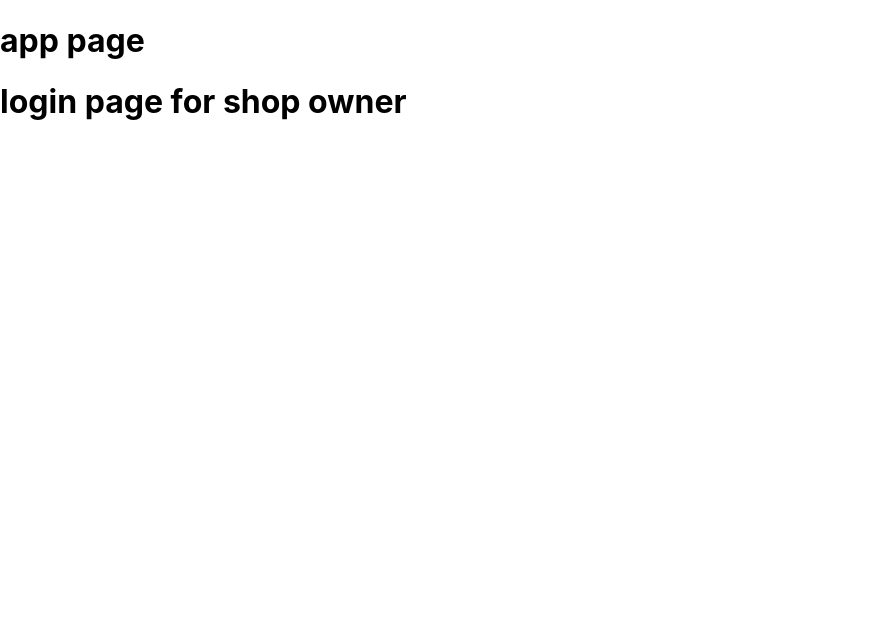
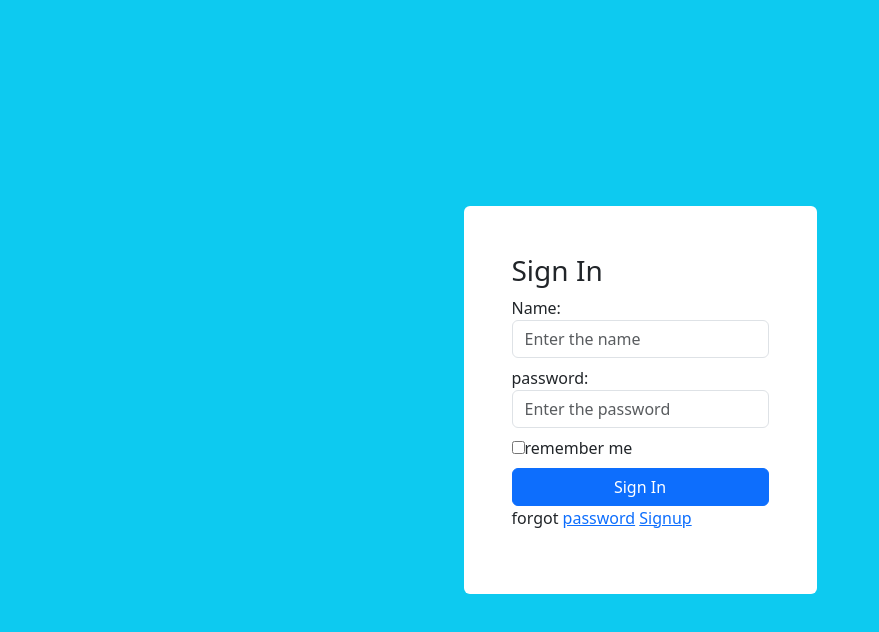
Before and after one commit to 001azim/retail-store, a React (Create React App) app in the folder retail-app/: page /shopownerlogin in a window 1280 px wide. Shown: the top 632 px of the page, without its empty margins (0-879 px from the left). Built offline with nearby package versions, Linux system fonts and the light colour scheme.

Commit message:
shopownerlogin

```diff
--- a/retail-app/package.json
+++ b/retail-app/package.json
@@ -7,7 +7,9 @@
     "@testing-library/react": "^13.4.0",
     "@testing-library/user-event": "^13.5.0",
     "axios": "^1.6.2",
+    "bootstrap": "^5.3.2",
     "react": "^18.2.0",
+    "react-bootstrap": "^2.9.1",
     "react-dom": "^18.2.0",
     "react-router": "^6.19.0",
     "react-router-dom": "^6.19.0",
--- a/retail-app/src/App.js
+++ b/retail-app/src/App.js
@@ -7,6 +7,7 @@ import DEBITLST from './shop-owner/debit';
 import LOGINSO from './shop-owner/login-SO';
 import SALOGIN from './super-admin/login-SA';
 import SO_REG from './super-admin/reg-SO';
+import 'bootstrap/dist/css/bootstrap.min.css'
 import {
   createBrowserRouter,
   RouterProvider,
@@ -60,7 +61,7 @@ function App() {
   return (
     <>
 
-    <h1>app page</h1>
+
     <RouterProvider router={router}/>
 
     </>
--- a/retail-app/src/shop-owner/login-SO.js
+++ b/retail-app/src/shop-owner/login-SO.js
@@ -1,14 +1,68 @@
+import axios from "axios"
+import {useState} from 'react'
+import { useNavigate } from "react-router"
 
 
-// login page for shop owner
 function LOGINSO(){
+    const navigate=useNavigate()
+let [userDel,setUserDel]=useState({
+    username:"",
+    password:""
+})
 
+    function alldata(){
+        axios({
+            method:"GET",
+            url:"https://2cf5b323-aa86-45ee-8028-d711979cf7ca.mock.pstmn.io/sownerlogin",
+        }).then(function(response){
+            console.log(response.data)
+            let allDatas=response.data;
+            let filterval=allDatas.filter((e)=>e.username==userDel.username && e.password==userDel.password)
+            // if (userDel.username==allDatas.username && userDel.password==allDatas.password){
+            //     navigate("/customerlist")
+            // }
+            console.log(filterval)
+
+        })
+    }
 
 
     return(
-
-
-        <h1>login page for shop owner </h1>
+       <><div className='login template d-flex justify-content-center align-items-center 100-w vh-100 bg-info'>
+        <div className='40-w p-5 rounded bg-white'>
+            <form>
+                <h3>Sign In</h3>
+                <div className='mb-2'>
+                    <label htmlFor="name">Name:</label>
+                    <input type="text" placeholder="Enter the name" className='form-control' onKeyUp={(e)=>setUserDel({
+            ...userDel,
+            username : e.target.value
+        })}/>
+                </div>
+                <div className='mb-2'>
+                    <label htmlFor="password">password:</label>
+                    <input type="password" placeholder="Enter the password" className='form-control' onKeyUp={(e)=>setUserDel({
+            ...userDel,
+            password : e.target.value
+        })}/>
+                </div>
+                <div className='mb-2'>
+                    <input type="checkbox" className='custom-control custom-checkbox' id="check"/>
+                    <label htmlFor="check" className='custom-input-label'>
+                        remember me
+                    </label>
+                </div>
+                <div className='d-grid'>
+                    <button type="button" className='btn btn-primary' onClick={()=>alldata()}>Sign In</button>
+                </div>
+                <p className='text-right'>
+                    forgot <a href="">password</a> <a href="">Signup</a>
+                </p>
+            </form>
+        </div>
+       </div>
+       {console.log(userDel)}
+       </>
     )
 
 
```
Also changed, not shown: 1 other file (tests, documents, lock files or other folders).
